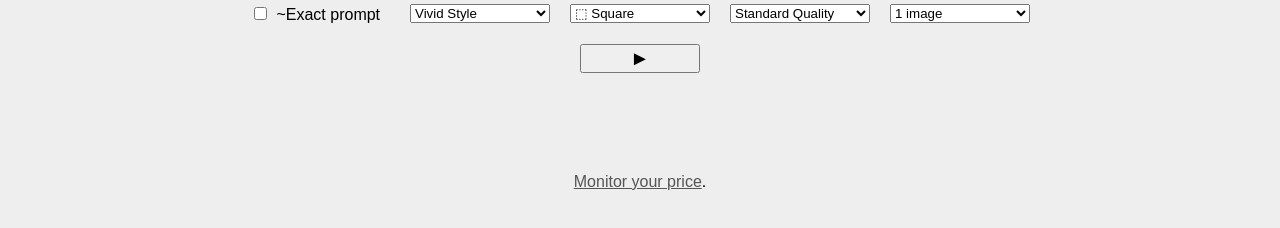
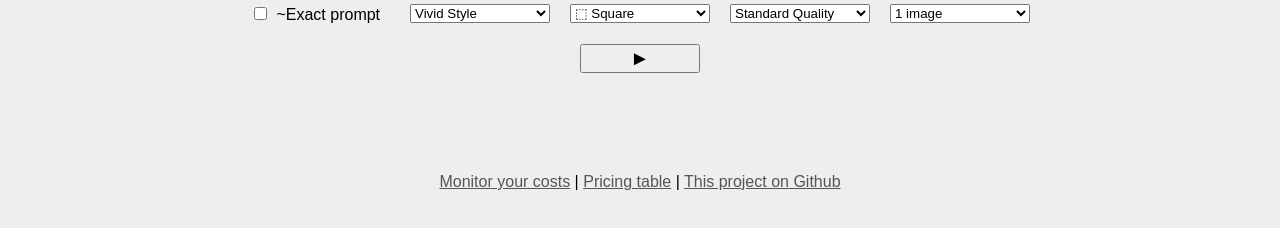
Before and after one commit to JPhilipp/powerdalle, a website: page public/index.html in a window 1280 px wide. Shown: the part 132-360 px from the top of the page. Drawn offline with Linux system fonts and the light colour scheme; no server answers.

Commit message:
Add link to pricing table

```diff
--- a/public/index.html
+++ b/public/index.html
@@ -58,7 +58,11 @@
 
   <div class="images" id="images"></div>
 
-  <div class="footnote"><a href="https://platform.openai.com/usage" target="_blank" rel="noreferrer noopener">Monitor your price</a>.</div>
+  <div class="footnote">
+    <a href="https://platform.openai.com/usage" target="_blank" rel="noreferrer noopener">Monitor your costs</a> |
+    <a href="https://openai.com/pricing" target="_blank" rel="noreferrer noopener">Pricing table</a> |
+    <a href="https://github.com/JPhilipp/powerdalle" target="_blank" rel="noreferrer noopener">This project on Github</a>
+  </div>
 
 </div>
 
```
